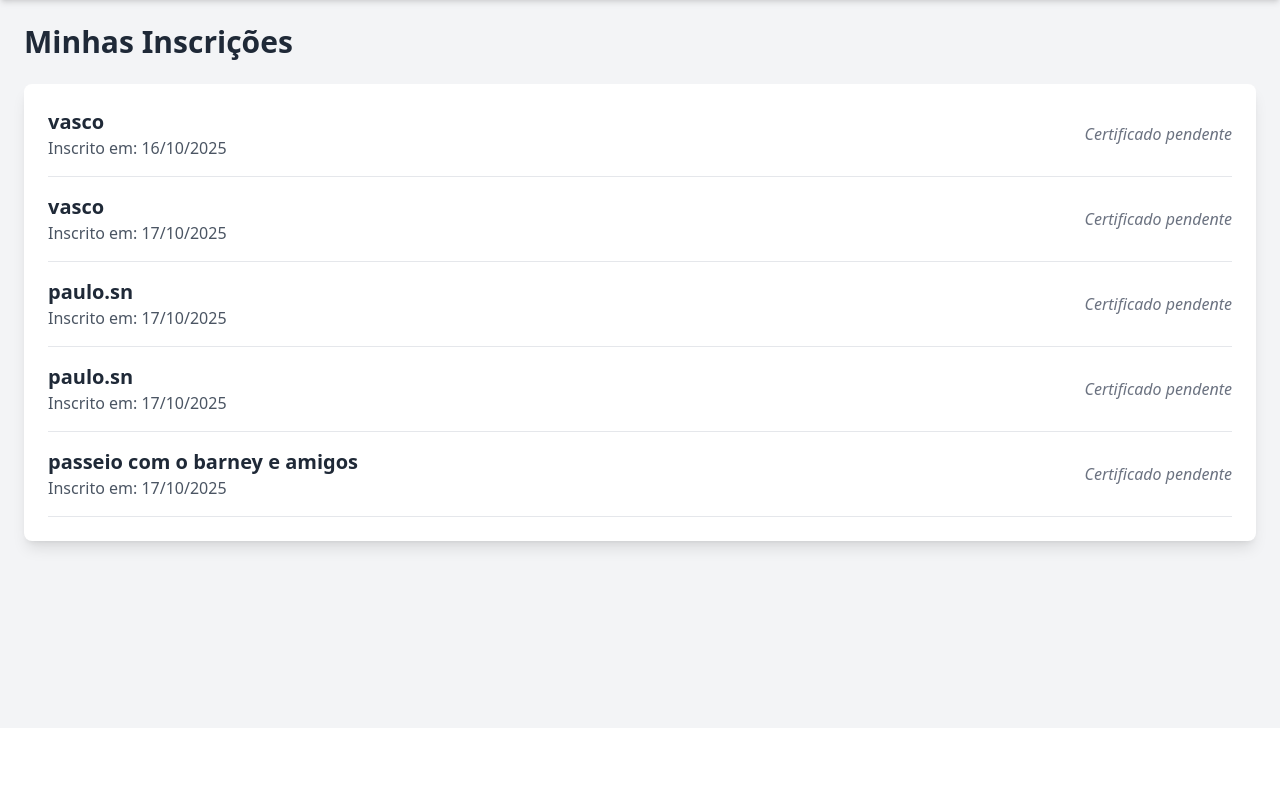
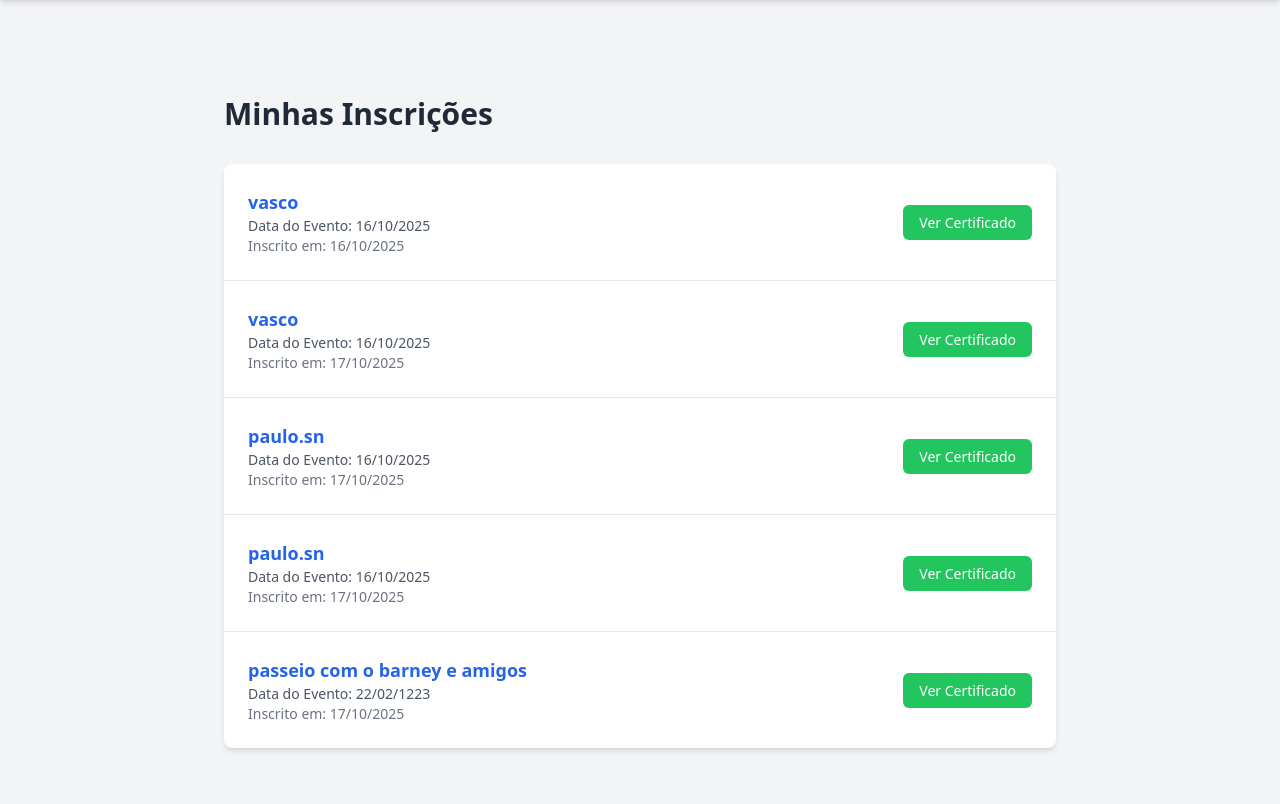
Before and after one commit to augustoramos000/gestao_eventos_projeto, a Django app: page /minhas-inscricoes/ in a window 1280 px wide. Shown: the part 72-876 px from the top of the page. Before the commit the page ends 633 px from the top, so only its background shows below. Run offline with Django 5.2, Linux system fonts and the light colour scheme; a user stored in the database is signed in; data comes from the database, SQL or seed files in the repository; both versions use the stored data as it was after the commit; some libraries are stand-ins or nearby versions.

Commit message:
versao quase finalizada,com adicional da geracao de certificados

```diff
--- a/gestao_eventos/gestao_app/templates/gestao_app/minhas_inscricoes.html
+++ b/gestao_eventos/gestao_app/templates/gestao_app/minhas_inscricoes.html
@@ -3,26 +3,37 @@
 {% block title %}Minhas Inscrições - SGEA{% endblock %}
 
 {% block content %}
-<h2 class="text-3xl font-bold mb-6">Minhas Inscrições</h2>
-<div class="bg-white p-6 rounded-lg shadow-lg">
-    <ul class="space-y-4">
+<div class="max-w-4xl mx-auto mt-10 p-8">
+    <h2 class="text-3xl font-bold text-gray-800 mb-8">Minhas Inscrições</h2>
+
+    {% if inscricoes %}
+        <div class="bg-white rounded-lg shadow-md overflow-hidden">
+            <ul class="divide-y divide-gray-200">
                 {% for inscricao in inscricoes %}
-        <li class="flex flex-wrap justify-between items-center border-b pb-4">
-            <div class="mb-2 md:mb-0">
-                <h3 class="text-xl font-bold">{{ inscricao.evento.nome }}</h3>
-                <p class="text-gray-600">Inscrito em: {{ inscricao.data_inscricao|date:"d/m/Y" }}</p>
+                    <li class="p-6 flex items-center justify-between hover:bg-gray-50 transition-colors duration-200">
+                        <div>
+                            <h3 class="text-lg font-semibold text-blue-600">{{ inscricao.evento.nome }}</h3>
+                            <p class="text-sm text-gray-600">
+                                <span class="font-medium">Data do Evento:</span> {{ inscricao.evento.data_inicio|date:"d/m/Y" }}
+                            </p>
+                            <p class="text-sm text-gray-500">
+                                <span class="font-medium">Inscrito em:</span> {{ inscricao.data_inscricao|date:"d/m/Y" }}
+                            </p>
                         </div>
                         <div>
-                {% if inscricao.id in certificados %}
-                    <a href="#" class="bg-blue-500 text-white px-4 py-2 rounded-md hover:bg-blue-600">Ver Certificado</a>
-                {% else %}
-                    <span class="text-gray-500 italic">Certificado pendente</span>
-                {% endif %}
+                            <!-- CORREÇÃO: Adiciona o botão para ver o certificado -->
+                            <a href="{% url 'detalhe_certificado' inscricao.id %}" class="px-4 py-2 bg-green-500 text-white text-sm font-medium rounded-md hover:bg-green-600 focus:outline-none focus:ring-2 focus:ring-offset-2 focus:ring-green-500 transition duration-300">
+                                Ver Certificado
+                            </a>
                         </div>
                     </li>
-        {% empty %}
-        <li class="text-center text-gray-500 pt-4">Você não possui inscrições.</li>
                 {% endfor %}
             </ul>
         </div>
+    {% else %}
+        <div class="bg-white rounded-lg shadow-md p-8 text-center">
+            <p class="text-gray-600">Você não possui inscrições.</p>
+        </div>
+    {% endif %}
+</div>
 {% endblock %}
--- a/gestao_eventos/gestao_app/urls.py
+++ b/gestao_eventos/gestao_app/urls.py
@@ -2,20 +2,18 @@ from django.urls import path
 from . import views
 
 urlpatterns = [
-    # Caminho para a página principal que lista os eventos
+    # URLs principais e de autenticação
     path('', views.listar_eventos, name='listar_eventos'),
-
-    # Caminhos para autenticação
-    # CORREÇÃO: O nome da URL foi alterado para corresponder ao template.
     path('cadastro/', views.cadastro_usuario, name='cadastrar_usuario'),
     path('login/', views.login_usuario, name='login'),
     path('logout/', views.logout_usuario, name='logout'),
 
-    # Caminhos para funcionalidades do usuário
+    # URLs de eventos e inscrições
     path('minhas-inscricoes/', views.minhas_inscricoes, name='minhas_inscricoes'),
     path('evento/<int:evento_id>/inscrever/', views.inscrever_evento, name='inscrever_evento'),
+    path('evento/criar/', views.criar_evento, name='criar_evento'),
 
-    # Caminhos para funcionalidades do organizador (ainda por implementar)
-    path('evento/criar/', views.criar_evento, name='criar_evento'),
-    path('certificado/<int:inscricao_id>/emitir/', views.emitir_certificado, name='emitir_certificado'),
+    # CORREÇÃO: URLs para certificados atualizadas para corresponder às views existentes
+    path('certificado/<int:inscricao_id>/', views.detalhe_certificado, name='detalhe_certificado'),
+    path('certificado/<int:inscricao_id>/gerar-pdf/', views.gerar_pdf_certificado, name='gerar_pdf_certificado'),
 ]
--- a/gestao_eventos/gestao_app/views.py
+++ b/gestao_eventos/gestao_app/views.py
@@ -2,19 +2,23 @@ from django.shortcuts import render, redirect, get_object_or_404
 from django.contrib.auth import login, logout, authenticate
 from django.contrib.auth.decorators import login_required
 from django.contrib import messages
+# Novas importações para a geração de PDF
+from django.http import HttpResponse
+from reportlab.pdfgen import canvas
+from reportlab.lib.pagesizes import letter
+from reportlab.lib.units import inch
+import io
+
 from .models import Evento, Inscricao, Usuario
 from .forms import UserCreationForm, LoginForm, EventoForm
 
+# --- Views existentes (sem alteração) ---
 def listar_eventos(request):
     eventos = Evento.objects.all().order_by('data_inicio')
     eventos_inscritos_ids = []
     if request.user.is_authenticated:
         eventos_inscritos_ids = Inscricao.objects.filter(usuario=request.user).values_list('evento_id', flat=True)
-
-    contexto = {
-        'eventos': eventos,
-        'eventos_inscritos_ids': list(eventos_inscritos_ids)
-    }
+    contexto = { 'eventos': eventos, 'eventos_inscritos_ids': list(eventos_inscritos_ids) }
     return render(request, 'gestao_app/listar_eventos.html', contexto)
 
 def cadastro_usuario(request):
@@ -26,10 +30,6 @@ def cadastro_usuario(request):
             messages.success(request, 'Cadastro realizado com sucesso!')
             return redirect('listar_eventos')
         else:
-            # ADICIONE ESTAS LINHAS PARA DEPURAÇÃO
-            print("--- ERROS DE VALIDAÇÃO DO FORMULÁRIO DE CADASTRO ---")
-            print(form.errors.as_json())
-            # FIM DAS LINHAS DE DEPURAÇÃO
             messages.error(request, 'Ocorreram erros no formulário. Por favor, corrija-os.')
     else:
         form = UserCreationForm()
@@ -73,7 +73,6 @@ def criar_evento(request):
     if request.user.perfil != 'ORGANIZADOR':
         messages.error(request, 'Você não tem permissão para criar eventos.')
         return redirect('listar_eventos')
-
     if request.method == 'POST':
         form = EventoForm(request.POST)
         if form.is_valid():
@@ -82,13 +81,69 @@ def criar_evento(request):
             evento.save()
             messages.success(request, 'Evento criado com sucesso!')
             return redirect('listar_eventos')
-        else:
-            messages.error(request, 'Ocorreram erros no formulário. Por favor, corrija-os.')
     else:
         form = EventoForm()
-
     return render(request, 'gestao_app/criar_evento.html', {'form': form})
 
+# --- NOVAS VIEWS PARA CERTIFICADOS ---
+
 @login_required
-def emitir_certificado(request, inscricao_id):
-    pass
+def detalhe_certificado(request, inscricao_id):
+    """
+    Mostra uma página com os detalhes do certificado e um botão para download.
+    """
+    inscricao = get_object_or_404(Inscricao, id=inscricao_id, usuario=request.user)
+    return render(request, 'gestao_app/detalhe_certificado.html', {'inscricao': inscricao})
+
+@login_required
+def gerar_pdf_certificado(request, inscricao_id):
+    """
+    Gera o ficheiro PDF do certificado e o entrega para download.
+    """
+    inscricao = get_object_or_404(Inscricao, id=inscricao_id, usuario=request.user)
+
+    # Cria um buffer de memória para o PDF
+    buffer = io.BytesIO()
+
+    # Cria o objeto PDF, usando o buffer como o seu "ficheiro"
+    p = canvas.Canvas(buffer, pagesize=letter)
+    width, height = letter
+
+    # --- Desenha o conteúdo do PDF ---
+    p.setTitle(f"Certificado - {inscricao.evento.nome}")
+
+    # Título do Certificado
+    p.setFont("Helvetica-Bold", 24)
+    p.drawCentredString(width / 2.0, height - 2 * inch, "Certificado de Participação")
+
+    # Texto principal
+    p.setFont("Helvetica", 12)
+    texto = p.beginText(1.5 * inch, height - 3.5 * inch)
+    texto.setFont("Helvetica", 12)
+    texto.textLine("Certificamos que")
+    texto.moveCursor(0, 0.5*inch) # Espaçamento
+    texto.setFont("Helvetica-Bold", 14)
+    texto.textLine(f"{inscricao.usuario.get_full_name()}")
+    texto.moveCursor(0, 0.5*inch) # Espaçamento
+    texto.setFont("Helvetica", 12)
+    texto.textLine(f"participou no evento \"{inscricao.evento.nome}\",")
+    texto.textLine(f"realizado em {inscricao.evento.data_inicio.strftime('%d/%m/%Y')},")
+    texto.textLine(f"organizado por {inscricao.evento.organizador_responsavel.get_full_name()}.")
+    p.drawText(texto)
+
+    # Assinatura (exemplo)
+    p.line(3 * inch, 2.5 * inch, 5.5 * inch, 2.5 * inch)
+    p.drawCentredString(4.25 * inch, 2.25 * inch, "Assinatura do Organizador")
+
+    # --- Finaliza o PDF ---
+    p.showPage()
+    p.save()
+
+    # Retorna o buffer para o início
+    buffer.seek(0)
+
+    # Cria a resposta HTTP com o tipo de conteúdo correto para PDF
+    response = HttpResponse(buffer, content_type='application/pdf')
+    response['Content-Disposition'] = f'attachment; filename="certificado_{inscricao.evento.nome}.pdf"'
+
+    return response
```
Also changed, not shown: gestao_eventos/gestao_app/templates/gestao_app/detalhe_certificado.html (added, +29 -0 lines), gestao_eventos/db.sqlite3. Lines whose indentation alone changed are shown as unchanged.
